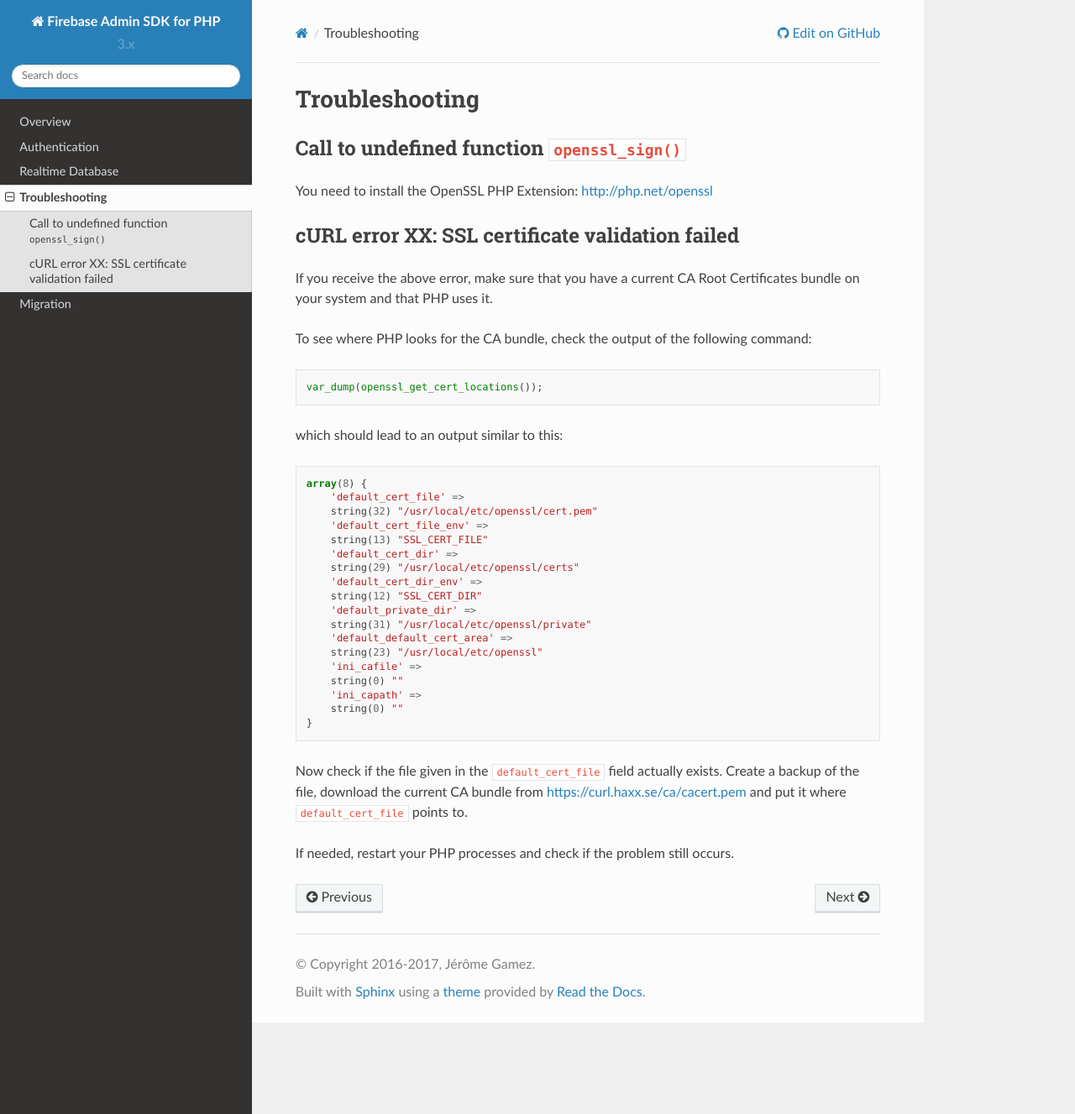
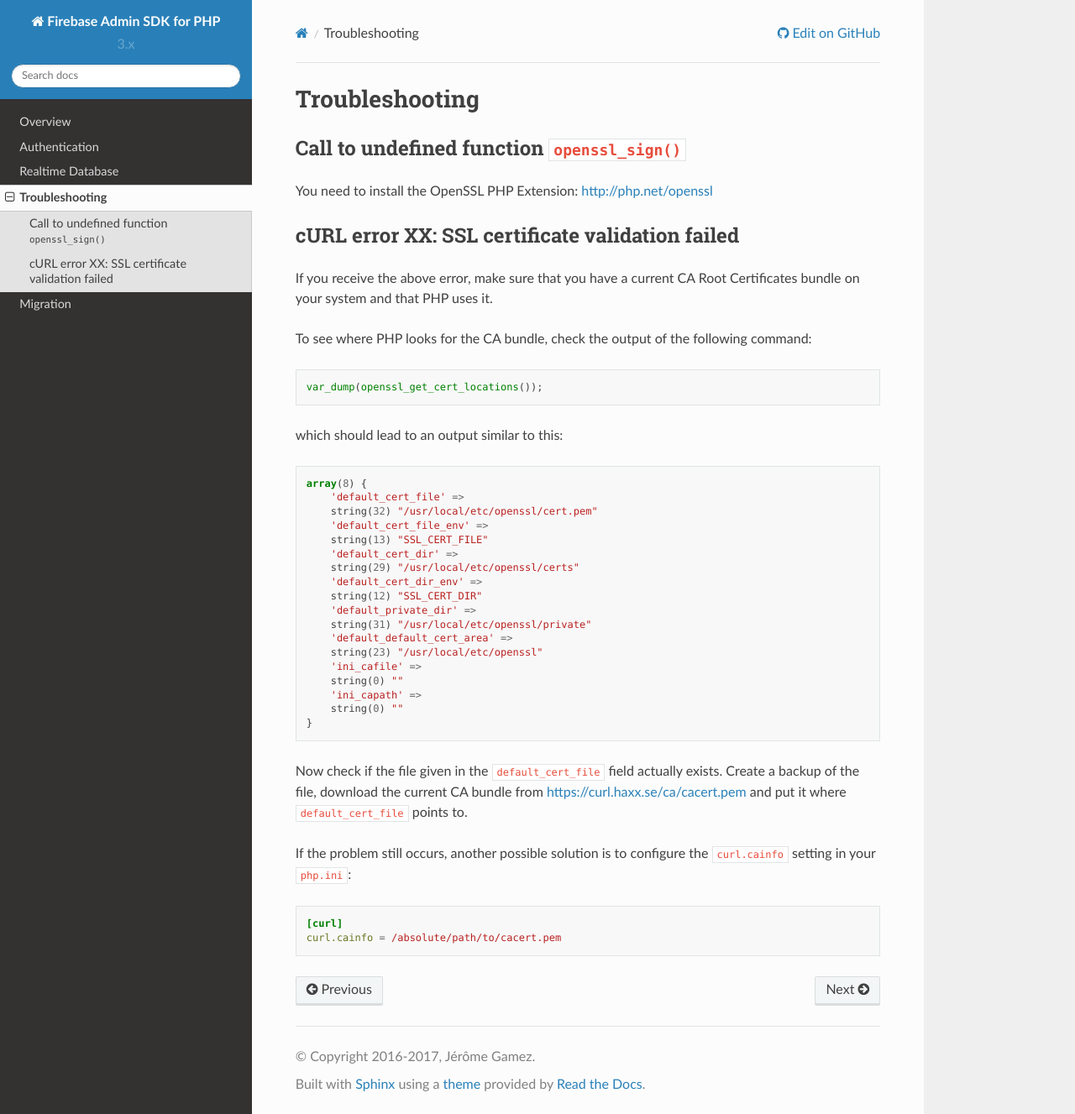
Before and after one commit to kreait/firebase-php, a Sphinx documentation site: the page built from docs/troubleshooting.rst, in a window 1280 px wide and 1327 px high. Shown: the whole window at 84% size. Built offline with Sphinx 7.4.7 and the Read the Docs theme 2.0.0, drawn with Linux system fonts in a browser that asks for light colours.

Commit message:
Add additional cURL solution attempt

```diff
--- a/docs/troubleshooting.rst
+++ b/docs/troubleshooting.rst
@@ -50,4 +50,10 @@ Create a backup of the file, download the current CA bundle from
 https://curl.haxx.se/ca/cacert.pem and put it where ``default_cert_file``
 points to.
 
-If needed, restart your PHP processes and check if the problem still occurs.
+If the problem still occurs, another possible solution is to configure the ``curl.cainfo``
+setting in your ``php.ini``:
+
+.. code-block:: ini
+
+    [curl]
+    curl.cainfo = /absolute/path/to/cacert.pem
```
